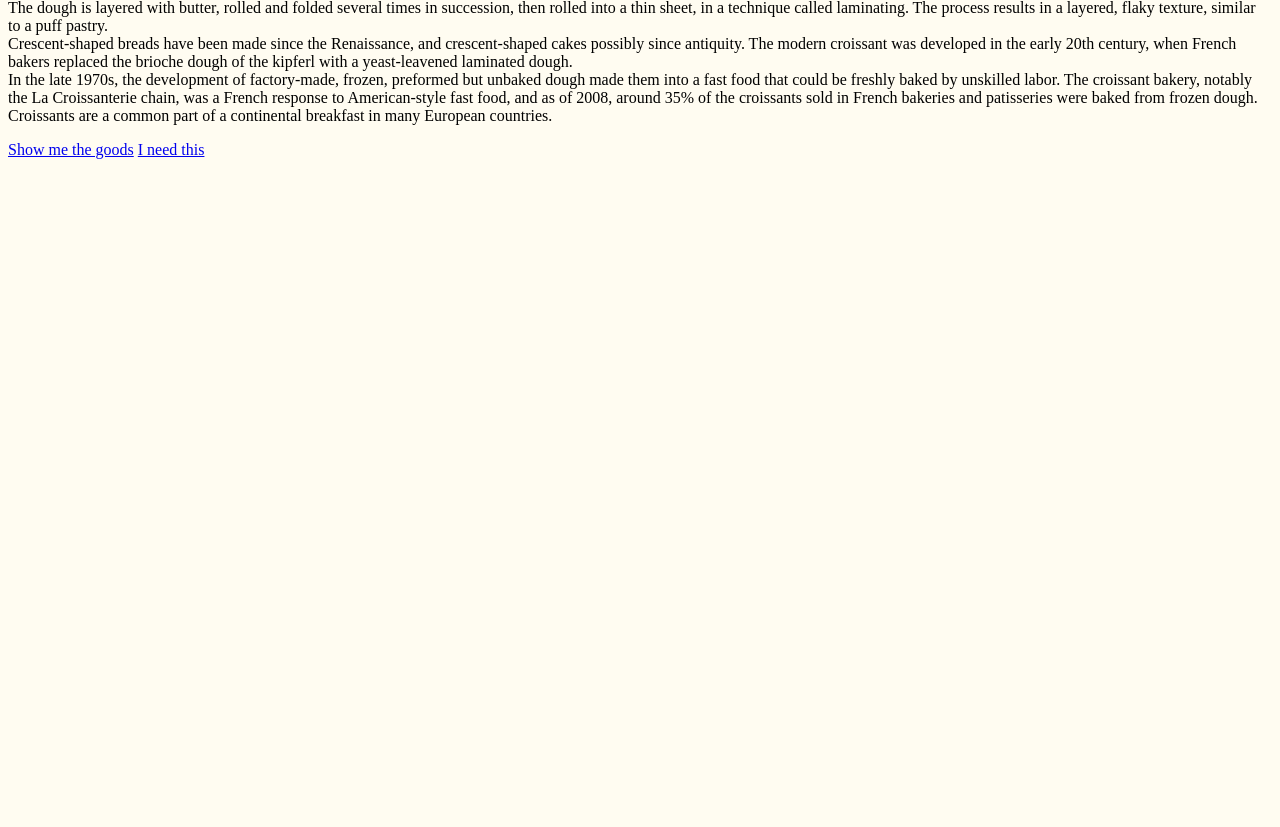
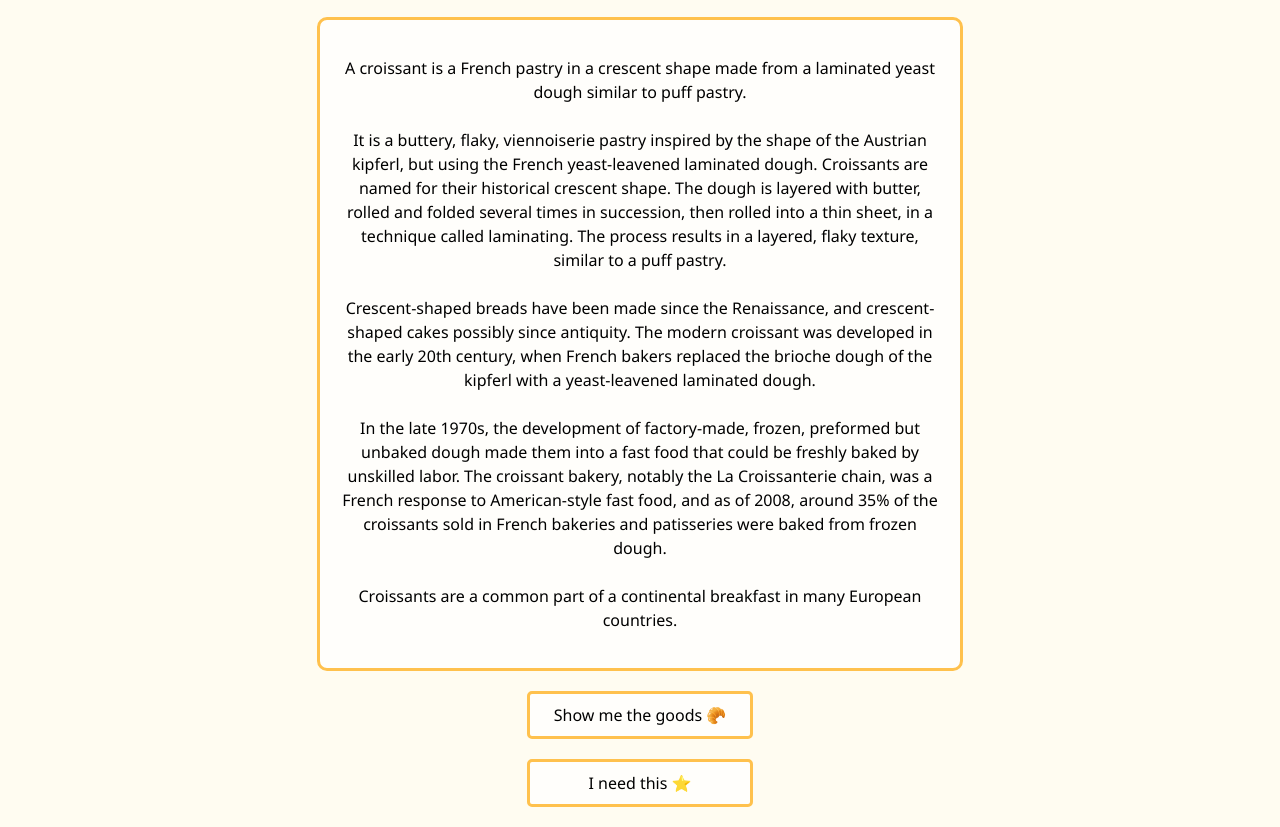
Before and after one commit to rosa-vw/croissant, a plain HTML site: page index.html in a window 1280 px wide. Shown: the part 118-945 px from the top of the page. Before the commit the page ends 800 px from the top, so only its background shows below. Drawn offline with Linux system fonts and the light colour scheme.

Commit message:
Added some styling

```diff
--- a/index.html
+++ b/index.html
@@ -8,9 +8,11 @@
   </head>
   <body>
     <h1>🥐 Croissant 🥐</h1>
+    <div class="main">
       <p>
         A croissant is a French pastry in a crescent shape made from a laminated
         yeast dough similar to puff pastry.
+        <br />
         <br />
         It is a buttery, flaky, viennoiserie pastry inspired by the shape of the
         Austrian kipferl, but using the French yeast-leavened laminated dough.
@@ -19,22 +21,26 @@
         rolled into a thin sheet, in a technique called laminating. The process
         results in a layered, flaky texture, similar to a puff pastry.
         <br />
+        <br />
         Crescent-shaped breads have been made since the Renaissance, and
         crescent-shaped cakes possibly since antiquity. The modern croissant was
         developed in the early 20th century, when French bakers replaced the
         brioche dough of the kipferl with a yeast-leavened laminated dough.
         <br />
-      In the late 1970s, the development of factory-made, frozen, preformed but
-      unbaked dough made them into a fast food that could be freshly baked by
-      unskilled labor. The croissant bakery, notably the La Croissanterie chain,
-      was a French response to American-style fast food, and as of 2008, around
-      35% of the croissants sold in French bakeries and patisseries were baked
-      from frozen dough.
+        <br />
+        In the late 1970s, the development of factory-made, frozen, preformed
+        but unbaked dough made them into a fast food that could be freshly baked
+        by unskilled labor. The croissant bakery, notably the La Croissanterie
+        chain, was a French response to American-style fast food, and as of
+        2008, around 35% of the croissants sold in French bakeries and
+        patisseries were baked from frozen dough.
+        <br />
         <br />
         Croissants are a common part of a continental breakfast in many European
         countries.
       </p>
-    <a href="/photo.html">Show me the goods</a>
-    <a href="/contact.html">I need this</a>
+    </div>
+    <a href="/photo.html">Show me the goods 🥐</a>
+    <a href="/contact.html">I need this ⭐</a>
   </body>
 </html>
--- a/source/style.css
+++ b/source/style.css
@@ -1,3 +1,47 @@
 body {
   background-color: rgb(255, 252, 241);
+  text-align: center;
+  font-family: "Segoe UI", Tahoma, Geneva, Verdana, sans-serif;
 }
+
+.main {
+  text-align: center;
+  max-width: 600px;
+  display: block;
+  margin: 0 auto;
+  border: solid;
+  border-color: rgb(255, 193, 77);
+  border-radius: 10px;
+  padding: 20px;
+  background-color: rgba(255, 255, 255, 0.75);
+}
+
+h1 {
+  font-size: 50px;
+}
+
+p {
+  line-height: 24px;
+}
+
+a {
+  color: black;
+  border: solid;
+  border-color: rgb(255, 193, 77);
+  text-decoration: none;
+  background-color: rgba(255, 255, 255, 0.75);
+  padding: 10px;
+  display: block;
+  margin: 20px auto;
+  width: 200px;
+  border-radius: 5px;
+  transition: all 150ms ease-in-out;
+}
+
+a:hover {
+  color: rgb(210, 151, 42);
+}
+
+img {
+  border-radius: 15px;
+}
```
Also changed, not shown: contact.html (+4 -4 lines), photo.html (+2 -2 lines). Lines whose indentation alone changed are shown as unchanged.
